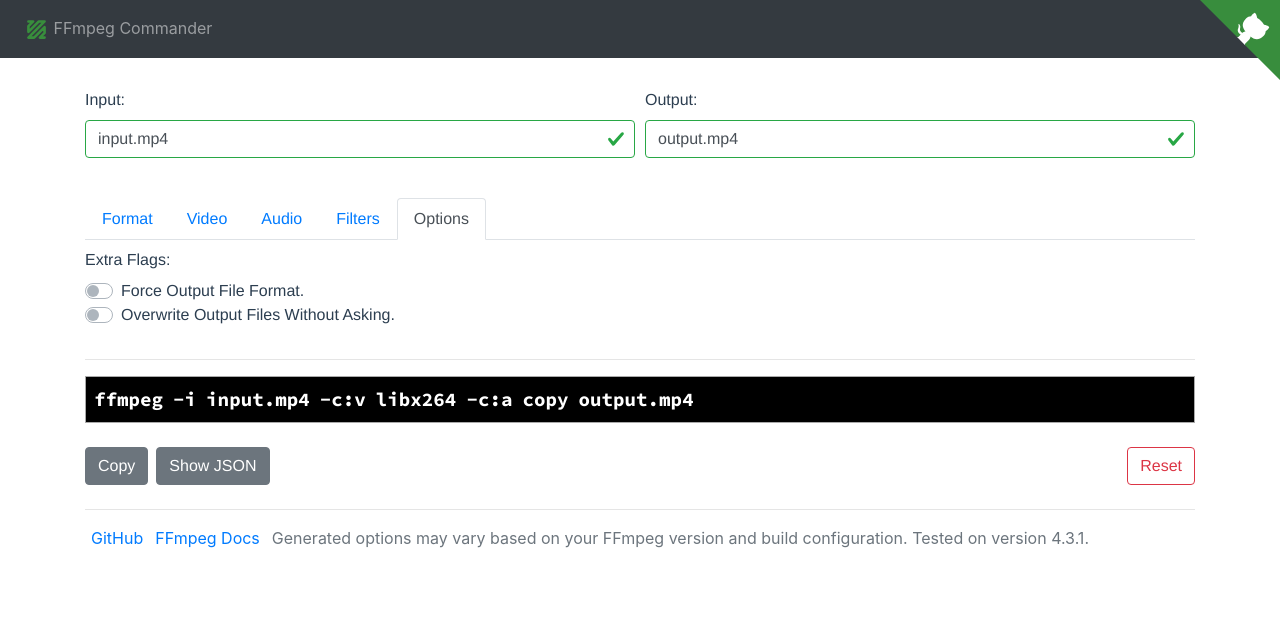
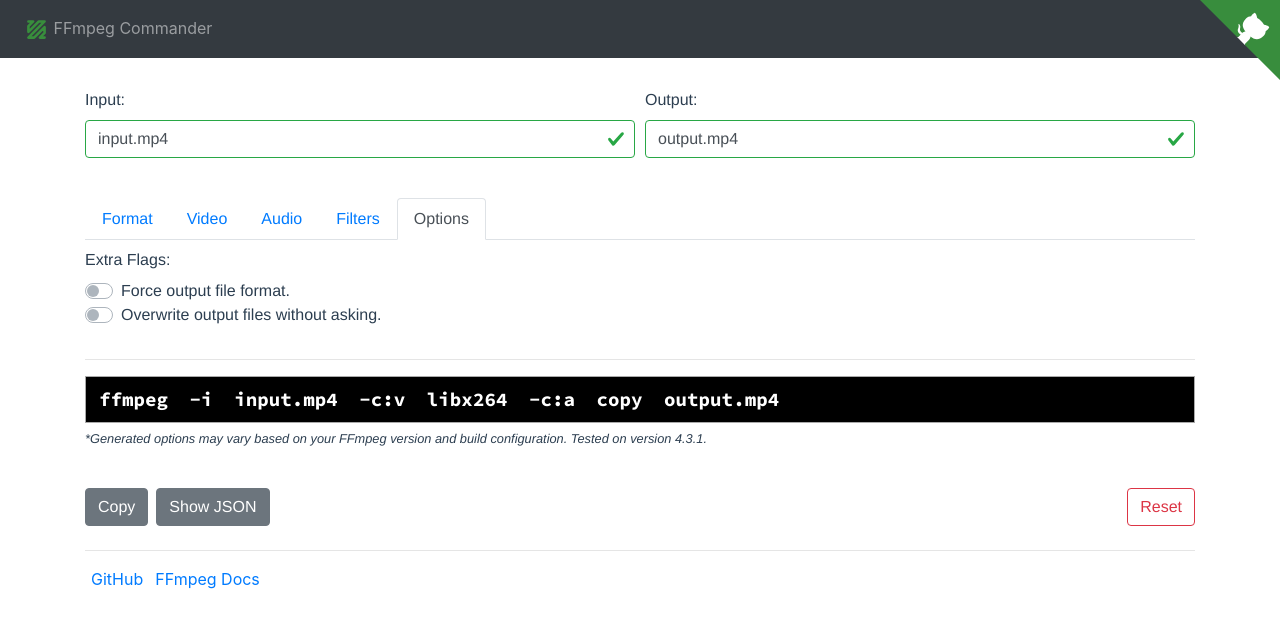
Before and after one commit to alfg/ffmpeg-commander, a Vue app: page / in a window 1280 px wide. Both pictures are taken after a click on the tab "Options". Shown: the top 628 px of the page. Built offline with nearby package versions, Linux system fonts and the light colour scheme; what vue-highlightjs would draw is missing.

Commit message:
Update README.md. Add more tooltips and minor cleanup.

```diff
--- a/src/App.vue
+++ b/src/App.vue
@@ -21,8 +21,6 @@
         <ul>
           <li><a href="https://github.com/alfg/ffmpeg-commander">GitHub</a></li>
           <li><a href="https://ffmpeg.org/ffmpeg.html">FFmpeg Docs</a></li>
-          <li>Generated options may vary based on your FFmpeg version and build configuration.
-            Tested on version 4.3.1.</li>
         </ul>
       </div>
     </footer>
--- a/src/components/Command.vue
+++ b/src/components/Command.vue
@@ -2,21 +2,21 @@
   <div>
     <code class="command">
       <span
-        :id="`popover-target-${i.value}`"
-        class="tip"
-        v-for="i in renderCmd"
-        :key="i.value">{{ i.value }}</span>
+        :id="`popover-target-${i}`"
+        class="fragment"
+        v-for="(o, i) in renderCmd"
+        :key="`popover-target-${i}`">{{ o.value }}&nbsp;</span>
       <b-popover
         class="tips"
-        :target="`popover-target-${i.value}`"
+        :target="`popover-target-${i}`"
         triggers="hover"
-        v-for="i in renderCmd"
-        :key="`popover-${i.value}`"
-        :disabled="!i.description"
+        v-for="(o, i) in renderCmd"
+        :key="`popover-${i}`"
+        :disabled="!o.description"
         placement="top"
         variant="warning">
-          <template v-slot:title>{{ i.value }}</template>
-          {{ i.description }}
+          <template v-slot:title>{{ o.value }}</template>
+          <span v-html="o.description"></span>
       </b-popover>
     </code>
   </div>
@@ -82,11 +82,12 @@
   display: inline-block;
 }
 
-span.tip {
-  padding-right: 10px;
+span.fragment {
+  display: inline-block;
+  padding: 0 5px;
 }
 
-span.tip:hover {
+span.fragment:hover {
   background: #444;
 }
 
--- a/src/components/Editor.vue
+++ b/src/components/Editor.vue
@@ -47,6 +47,9 @@
 
     <!-- FFmpeg generated command output -->
     <Command :cmd="cmd" />
+    <p class="disclaimer">
+      *Generated options may vary based on your FFmpeg version and build configuration.
+      Tested on version 4.3.1.</p>
 
     <!-- Hidden textarea so we can use the copy function -->
     <div class="hidden-cmd">
@@ -360,6 +363,11 @@
 </script>
 
 <style scoped>
+.disclaimer {
+  font-style: italic;
+  font-size: 0.8em;
+  padding-top: 6px;
+}
 .hidden-cmd {
   opacity: 0;
   height: 0;
--- a/src/components/Options.vue
+++ b/src/components/Options.vue
@@ -11,7 +11,7 @@
             @input="update('extra', $event)"
             switch
           >
-            {{ option.text }}
+            <span class="desc">{{ option.text }}</span>
           </b-form-checkbox>
         </b-form-group>
       </b-col>
@@ -42,3 +42,9 @@
   },
 };
 </script>
+
+<style scoped>
+.desc {
+  text-transform: none !important;
+}
+</style>
--- a/src/ffmpeg.js
+++ b/src/ffmpeg.js
@@ -175,7 +175,7 @@
 }
 
 function set2Pass(flags) {
-  const op = '/dev/null && \\ \n'; // For Windows use `NUL && \`
+  const op = '/dev/null &&'; // For Windows use `NUL && \`
   const copy = flags.slice(); // Array clone for pass 2.
 
   // Rewrite command with 1 and 2 pass flags and append to flags array.
--- a/src/tooltips.js
+++ b/src/tooltips.js
@@ -1,14 +1,37 @@
 const tooltips = [
   { value: 'ffmpeg', tip: 'Command used to run FFmpeg.' },
+
+  // Options.
   { value: '-i', tip: 'Input file.' },
   { value: '-c:v', tip: 'Selects a video codec.' },
   { value: '-c:a', tip: 'Selects an audio codec.' },
   { value: '-ss', tip: 'Specify a start timestamp.' },
   { value: '-to', tip: 'Specify a stop timestamp.' },
   { value: '-preset', tip: 'A preset is a collection of options that will provide a certain encoding speed to compression ratio.' },
+  { value: '-hwaccel', tip: 'Use hardware acceleration to decode the matching stream(s).' },
+  { value: '-crf', tip: 'Constant Rate Factor (CRF). Use this rate control if you want to keep the best quality and care less about the file size.' },
+  { value: '-pass', tip: 'Select the pass number (1 or 2). It is used to do two-pass video encoding.' },
+  { value: '-b:v', tip: 'Specifies the target (average) bit rate for the encoder to use.' },
+  { value: '-b:a', tip: 'Specifies the target (average) bit rate for the encoder to use.' },
+  { value: '-minrate', tip: 'Specifies a minimum tollerance to be used.' },
+  { value: '-maxrate', tip: 'Specifies a maximum tolerance. This is only used in conjuction with -bufsize.' },
+  { value: '-bufsize', tip: 'Specifies the decoder buffer size, which determines the variability of the output bitrate.' },
+  { value: '-pix_fmt', tip: 'Set pixel format. Use -pix_fmts to show all the supported pixel formats.' },
+  { value: '-r', tip: 'Set frame rate (Hz value, fraction or abbreviation).' },
   { value: '-tune', tip: 'Use -tune to change settings based upon the specifics of your input.' },
   { value: '-profile:v', tip: 'The -profile:v option limits the output to a specific H.264 profile. Some devices (mostly very old or obsolete) only support the more limited Constrained Baseline or Main profiles. You can set these profiles with -profile:v baseline or -profile:v main.' },
   { value: '-level', tip: 'Set the -profile:v level for h.264.' },
+  { value: '-movflags faststart', tip: 'Move the index (moov atom) to the beginning of the file. This operation can take a while, and will not work in various situations such as fragmented output, thus it is not enabled by default.' },
+  { value: '-aspect', tip: 'Set the video display aspect ratio specified by aspect.' },
+  { value: '-vf', tip: 'Create the filtergraph specified by <em>filtergraph</em> and use it to filter the stream. This is an alias for <code>-filter:v</code>, see the <a href="https://ffmpeg.org/ffmpeg.html#filter_005foption">-filter option.</a>' },
+  { value: '-af', tip: 'Create the filtergraph specified by <em>filtergraph</em> and use it to filter the stream. This is an alias for <code>-filter:a</code>, see the <a href="https://ffmpeg.org/ffmpeg.html#filter_005foption">-filter option.</a>' },
+  { value: '-rematrix_maxval', tip: 'Set maximum output value for rematrixing. This can be used to prevent clipping vs. preventing volume reduction. A value of 1.0 prevents clipping.' },
+  { value: '-ac', tip: 'Set the number of audio channels. For output streams it is set by default to the number of input audio channels. For input streams this option only makes sense for audio grabbing devices and raw demuxers and is mapped to the corresponding demuxer options.' },
+  { value: '-ar', tip: 'Set the audio sampling frequency. For output streams it is set by default to the frequency of the corresponding input stream. For input streams this option only makes sense for audio grabbing devices and raw demuxers and is mapped to the corresponding demuxer options.' },
+  { value: '-f', tip: 'Force output file format.' },
+  { value: '-y', tip: 'Overwrite output files without asking.' },
+
+  // Values.
   { value: 'copy', tip: 'Skip the decoding and encoding step for the specified stream, so it does only demuxing and muxing.' },
   { value: 'libx264', tip: 'H.264/AVC Encoder' },
   { value: 'libx265', tip: 'H.265/HEVC Encoder.' },
```
Also changed, not shown: 1 other file (tests, documents, lock files or other folders).
